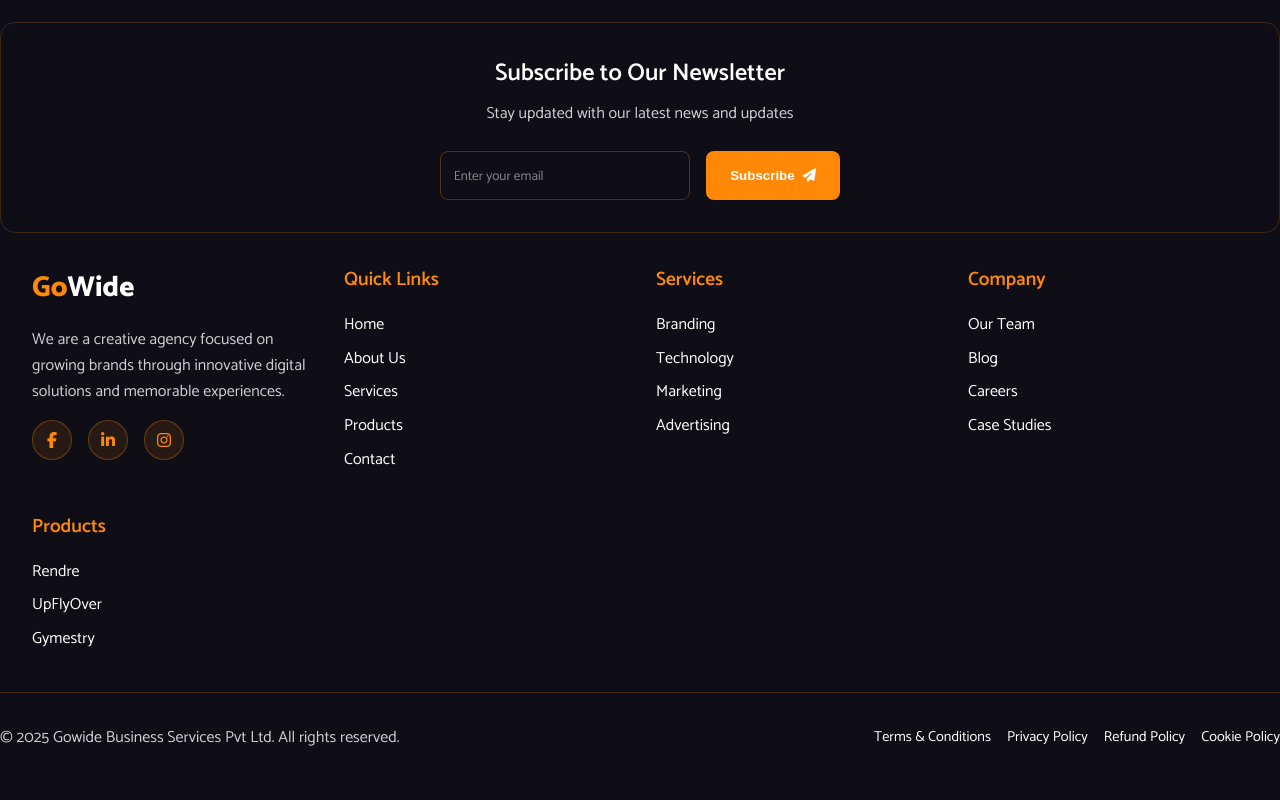
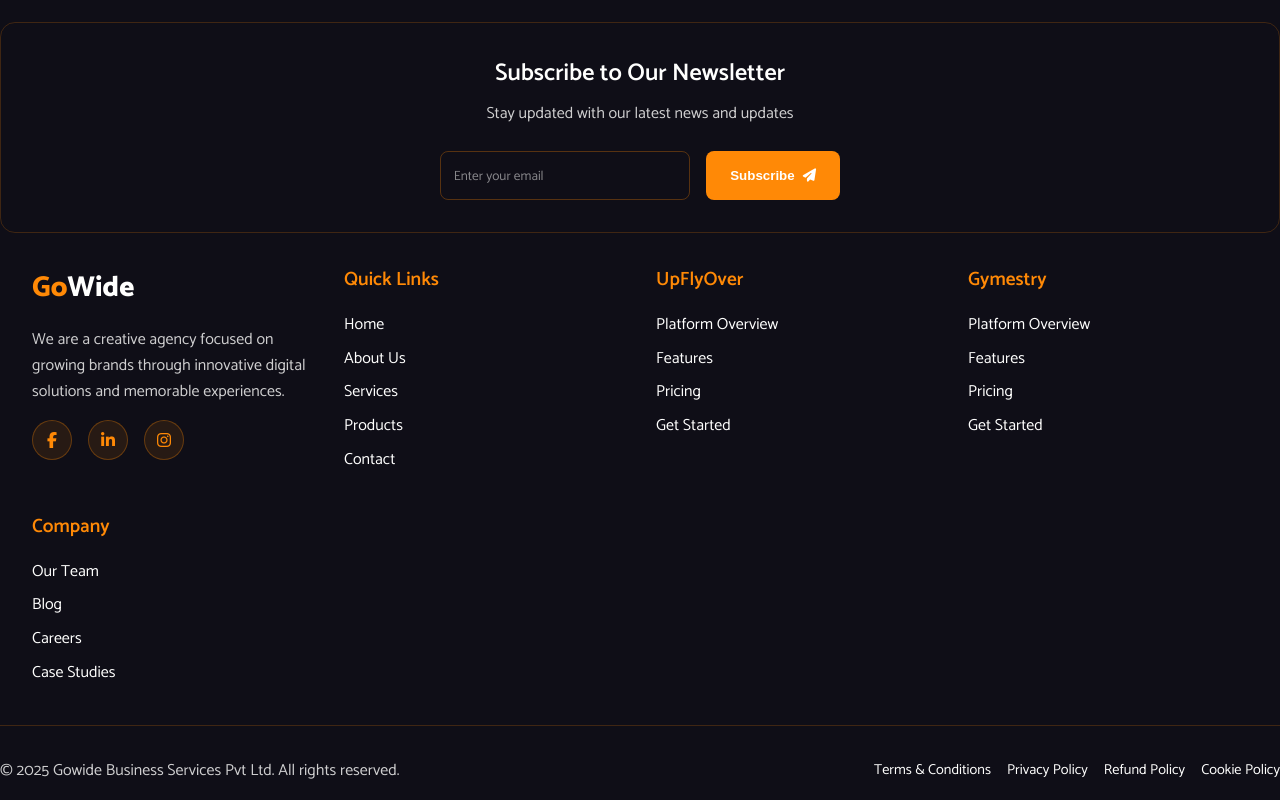
Before and after one commit to gowidebs/gowide-website, a React (Create React App) app: page /contact in a window 1280 px wide. Shown: the part 3927-4727 px from the top of the page. Before the commit the page ends 4693 px from the top, so only its background shows below. Built offline with nearby package versions, Linux system fonts and the light colour scheme.

Commit message:
Update footer: Replace Services/Products with UpFlyOver and Gymestry sections

```diff
--- a/src/App.js
+++ b/src/App.js
@@ -2,6 +2,7 @@ import React, { useState, useEffect } from 'react';
 import { BrowserRouter as Router, Routes, Route } from 'react-router-dom';
 import { ThemeProvider } from './context/ThemeContext';
 import { GlobalStyles } from './styles/GlobalStyles';
+import { SpeedInsights } from '@vercel/speed-insights/react';
 import Header from './components/Header';
 import Footer from './components/Footer';
 
@@ -86,6 +87,7 @@ function App() {
               </main>
               <Footer />
               <ScrollToTop />
+              <SpeedInsights />
             </>
           )}
         </div>
--- a/src/components/Footer.js
+++ b/src/components/Footer.js
@@ -44,13 +44,23 @@ const Footer = () => {
             </ul>
           </div>
 
-          <div className="footer-column services-links">
-            <h4>Services</h4>
+          <div className="footer-column upflyover-links">
+            <h4>UpFlyOver</h4>
             <ul>
-              <li><a href="#branding">Branding</a></li>
-              <li><a href="#technology">Technology</a></li>
-              <li><a href="#marketing">Marketing</a></li>
-              <li><a href="#advertising">Advertising</a></li>
+              <li><a href="/upflyover">Platform Overview</a></li>
+              <li><a href="/upflyover#features">Features</a></li>
+              <li><a href="/upflyover#pricing">Pricing</a></li>
+              <li><a href="/upflyover#contact">Get Started</a></li>
+            </ul>
+          </div>
+
+          <div className="footer-column gymestry-links">
+            <h4>Gymestry</h4>
+            <ul>
+              <li><a href="/gymestry">Platform Overview</a></li>
+              <li><a href="/gymestry#features">Features</a></li>
+              <li><a href="/gymestry#pricing">Pricing</a></li>
+              <li><a href="/gymestry#contact">Get Started</a></li>
             </ul>
           </div>
 
@@ -61,15 +71,6 @@ const Footer = () => {
               <li><a href="#blog">Blog</a></li>
               <li><a href="#careers">Careers</a></li>
               <li><a href="#case-studies">Case Studies</a></li>
-            </ul>
-          </div>
-
-          <div className="footer-column products-links">
-            <h4>Products</h4>
-            <ul>
-              <li><a href="/rendre">Rendre</a></li>
-              <li><a href="/upflyover">UpFlyOver</a></li>
-              <li><a href="/gymestry">Gymestry</a></li>
             </ul>
           </div>
         </div>
```
Also changed, not shown: package.json (+4 -3 lines), 1 other file (tests, documents, lock files or other folders).
